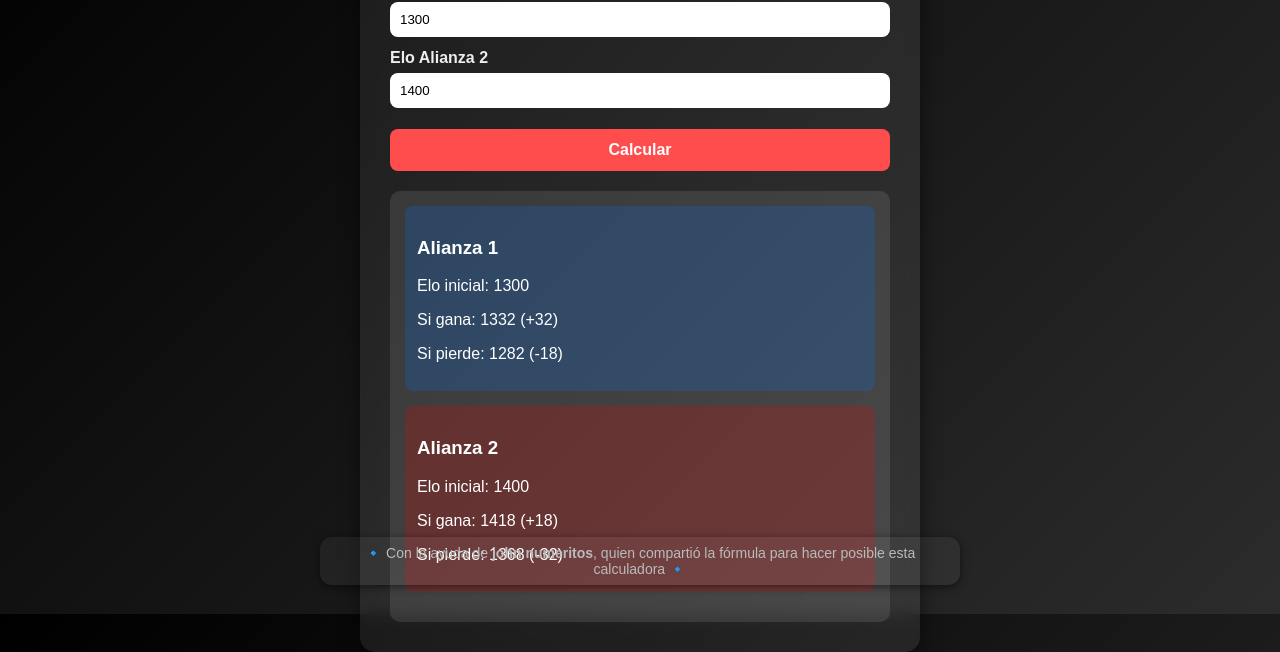
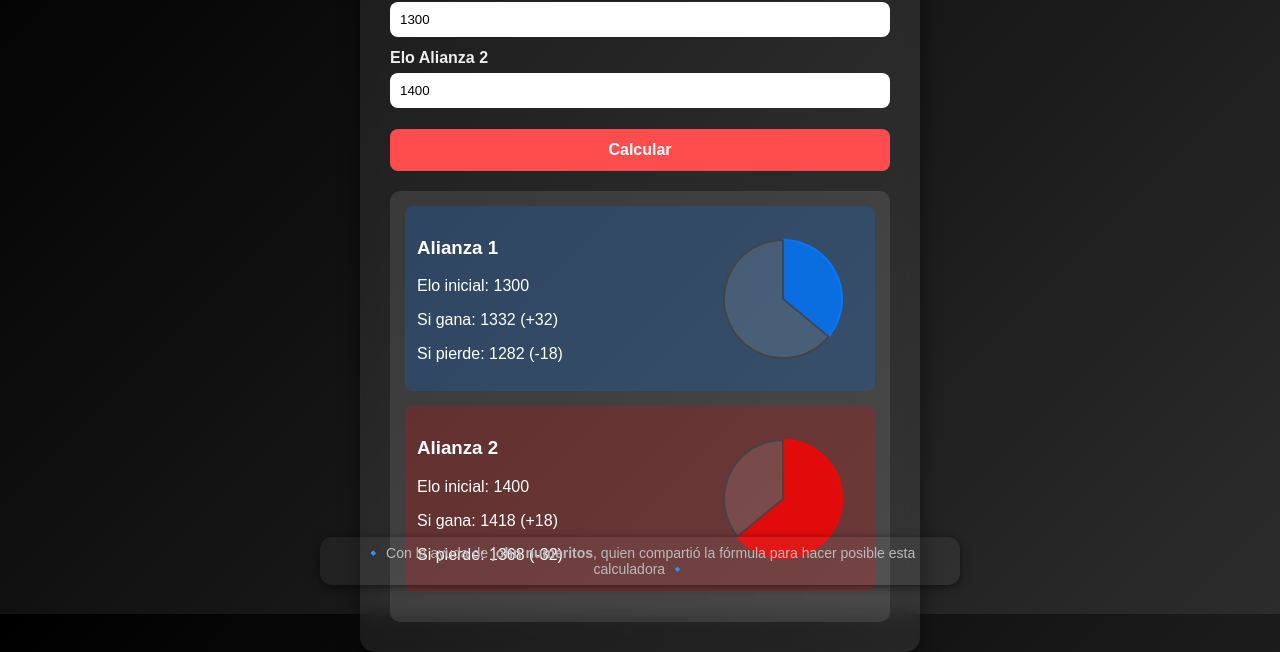
Before and after one commit to antibata/Calculadora-de-ELO, a plain HTML site: page index.html in a window 1280 px wide. Both pictures are taken after a click on the button "Calcular". Shown: the part 186-838 px from the top of the page. Drawn offline with nearby package versions, Linux system fonts and the light colour scheme.

Commit message:
Update index.html

```diff
--- a/index.html
+++ b/index.html
@@ -3,6 +3,7 @@
 <head>
   <meta charset="UTF-8">
   <title>Calculadora Elo</title>
+  <script src="https://cdn.jsdelivr.net/npm/chart.js"></script>
   <style>
     body {
       font-family: Arial, sans-serif;
@@ -13,6 +14,7 @@
       height: 100vh;
       margin: 0;
       color: #fff;
+      flex-direction: column;
     }
     .container {
       background: rgba(255, 255, 255, 0.08);
@@ -89,6 +91,33 @@
     .p2 {
       background: rgba(255, 0, 0, 0.2);
     }
+    .chart-container {
+      width: 120px;
+      height: 120px;
+      padding: 5px;
+      margin-right: 15px;
+      margin-left: 20px; /* 🔹 mueve el gráfico hacia la izquierda */
+    }
+    canvas {
+      max-width: 100%;
+      max-height: 100%;
+    }
+    footer {
+      position: fixed;
+      bottom: 15px;
+      left: 50%;
+      transform: translateX(-50%);
+      text-align: center;
+      font-size: 14px;
+      color: #bbb;
+    }
+    footer p {
+      background: rgba(255, 255, 255, 0.05);
+      display: inline-block;
+      padding: 8px 18px;
+      border-radius: 12px;
+      box-shadow: 0 2px 8px rgba(0,0,0,0.5);
+    }
   </style>
 </head>
 <body>
@@ -109,11 +138,15 @@
     <div class="results" id="resultados"></div>
   </div>
 
+  <footer>
+    <p>🔹 Con la ayuda de <strong>john numeritos</strong>, quien compartió la fórmula para hacer posible esta calculadora 🔹</p>
+  </footer>
+
   <script>
     function calcularElo() {
       let R1 = parseInt(document.getElementById("elo1").value);
       let R2 = parseInt(document.getElementById("elo2").value);
-      let K = 50; // 🔹 Valor fijo
+      let K = 50;
 
       let P1 = 1 / (1 + Math.pow(10, (R2 - R1) / 400));
       let P2 = 1 - P1;
@@ -131,26 +164,89 @@
 
       document.getElementById("resultados").innerHTML = `
         <div class="player p1">
+          <div style="display:flex; justify-content:space-between; align-items:center;">
+            <div>
               <h3>Alianza 1</h3>
               <p>Elo inicial: ${R1}</p>
               <p>Si gana: ${R1_ganar} (${diff1Ganar > 0 ? "+" + diff1Ganar : diff1Ganar})</p>
               <p>Si pierde: ${R1_perder} (${diff1Perder})</p>
             </div>
+            <div class="chart-container">
+              <canvas id="chart1"></canvas>
+            </div>
+          </div>
+        </div>
         <div class="player p2">
+          <div style="display:flex; justify-content:space-between; align-items:center;">
+            <div>
               <h3>Alianza 2</h3>
               <p>Elo inicial: ${R2}</p>
               <p>Si gana: ${R2_ganar} (${diff2Ganar > 0 ? "+" + diff2Ganar : diff2Ganar})</p>
               <p>Si pierde: ${R2_perder} (${diff2Perder})</p>
             </div>
+            <div class="chart-container">
+              <canvas id="chart2"></canvas>
+            </div>
+          </div>
+        </div>
       `;
+
+      // Gráfico Alianza 1
+      new Chart(document.getElementById("chart1"), {
+        type: "pie",
+        data: {
+          labels: ["Prob. ganar", "Prob. perder"],
+          datasets: [{
+            data: [P1 * 100, P2 * 100],
+            backgroundColor: ["rgba(0,120,255,0.8)", "rgba(255,255,255,0.1)"],
+            borderColor: ["#0078ff", "#444"],
+            borderWidth: 2
+          }]
+        },
+        options: {
+          responsive: true,
+          maintainAspectRatio: false,
+          plugins: {
+            legend: { display: false },
+            tooltip: {
+              callbacks: {
+                label: function(context) {
+                  return context.label + ": " + context.parsed.toFixed(1) + "%";
+                }
+              }
+            }
+          }
+        }
+      });
+
+      // Gráfico Alianza 2
+      new Chart(document.getElementById("chart2"), {
+        type: "pie",
+        data: {
+          labels: ["Prob. ganar", "Prob. perder"],
+          datasets: [{
+            data: [P2 * 100, P1 * 100],
+            backgroundColor: ["rgba(255,0,0,0.8)", "rgba(255,255,255,0.1)"],
+            borderColor: ["#ff0000", "#444"],
+            borderWidth: 2
+          }]
+        },
+        options: {
+          responsive: true,
+          maintainAspectRatio: false,
+          plugins: {
+            legend: { display: false },
+            tooltip: {
+              callbacks: {
+                label: function(context) {
+                  return context.label + ": " + context.parsed.toFixed(1) + "%";
+                }
+              }
+            }
+          }
+        }
+      });
     }
   </script>
 </body>
-  <footer style="position: fixed; bottom: 15px; left: 50%; transform: translateX(-50%); text-align: center; font-size: 14px; color: #bbb;">
-    <p style="background: rgba(255, 255, 255, 0.05); display: inline-block; padding: 8px 18px; border-radius: 12px; box-shadow: 0 2px 8px rgba(0,0,0,0.5);">
-      🔹 Con la ayuda de <strong>john numeritos</strong>, quien compartió la fórmula para hacer posible esta calculadora 🔹
-    </p>
-  </footer>
-</body>
 </html>
-</html>
```
Lines whose indentation alone changed are shown as unchanged.
